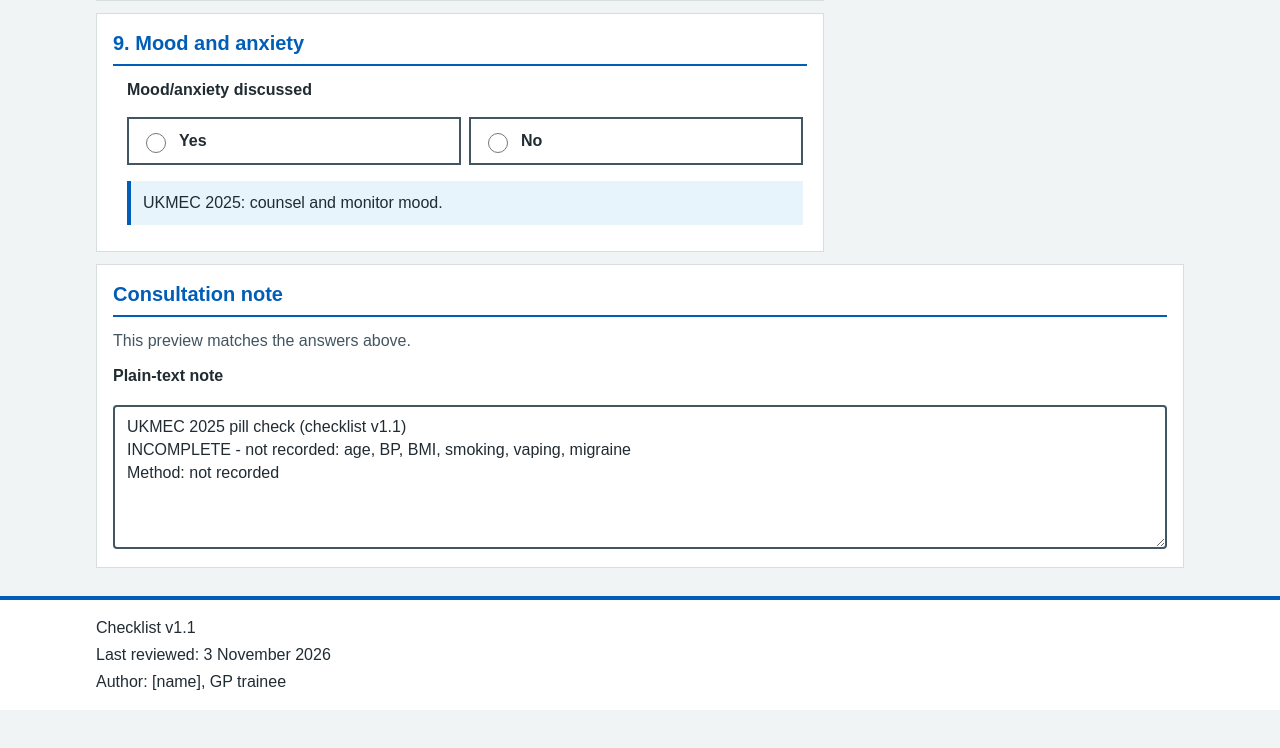
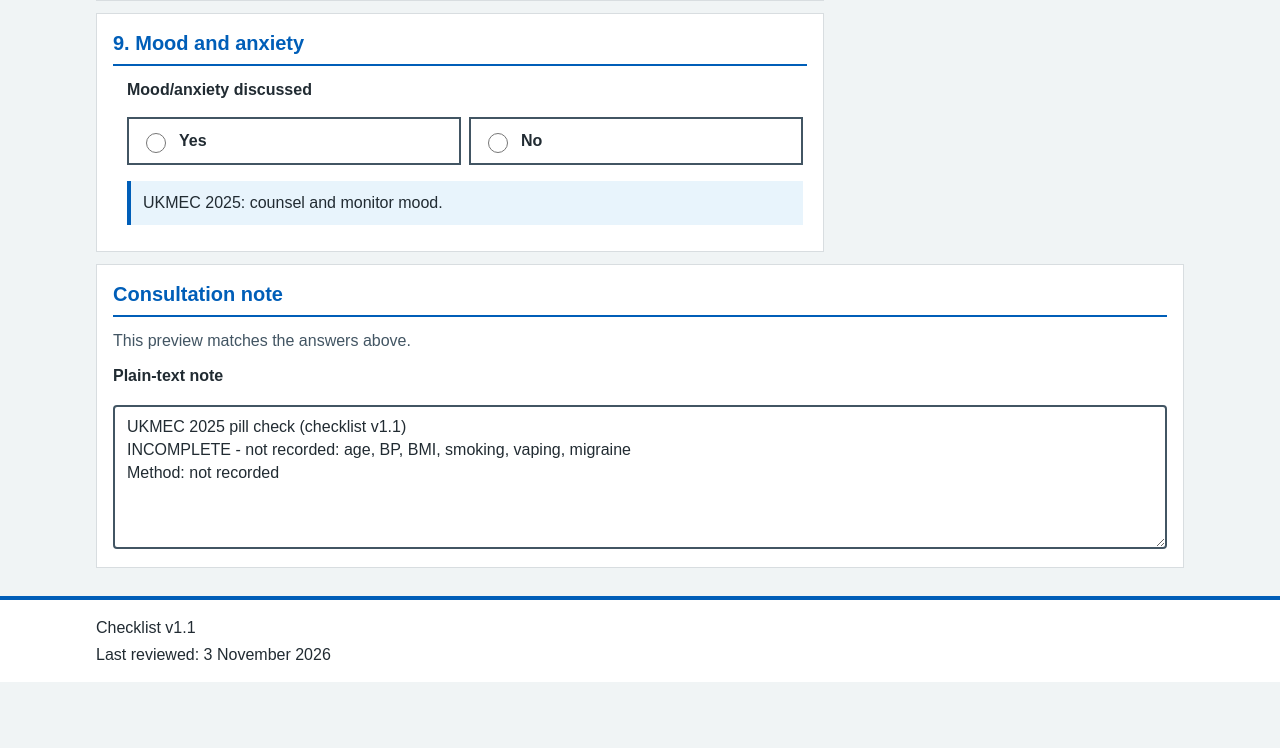
Before and after one commit to Kzh1012/QIP-MEC, a plain HTML site: page index.html in a window 1280 px wide. Shown: the part 4553-5301 px from the top of the page. Drawn offline with Linux system fonts and the light colour scheme.

Commit message:
Remove the author line from the checklist footer.
The page should not show a placeholder name.

Co-authored-by: Cursor <cursoragent@cursor.com>

```diff
--- a/index.html
+++ b/index.html
@@ -859,7 +859,6 @@
 <footer class="site-footer">
   <p>Checklist v1.1</p>
   <p>Last reviewed: 3 November 2026</p>
-  <p>Author: [name], GP trainee</p>
 </footer>
 
 <p id="flag-announcer" class="visually-hidden" role="status"></p>
```
Also changed, not shown: 1 other file.
